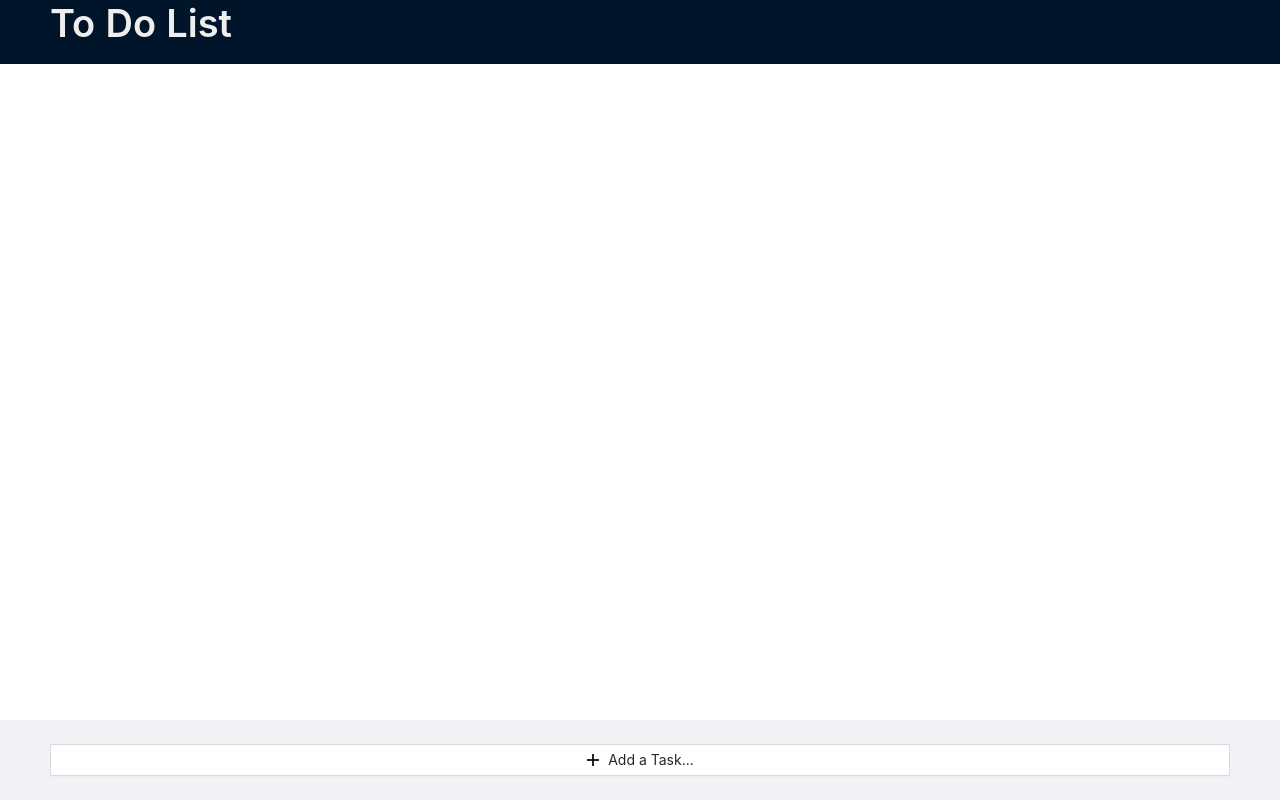
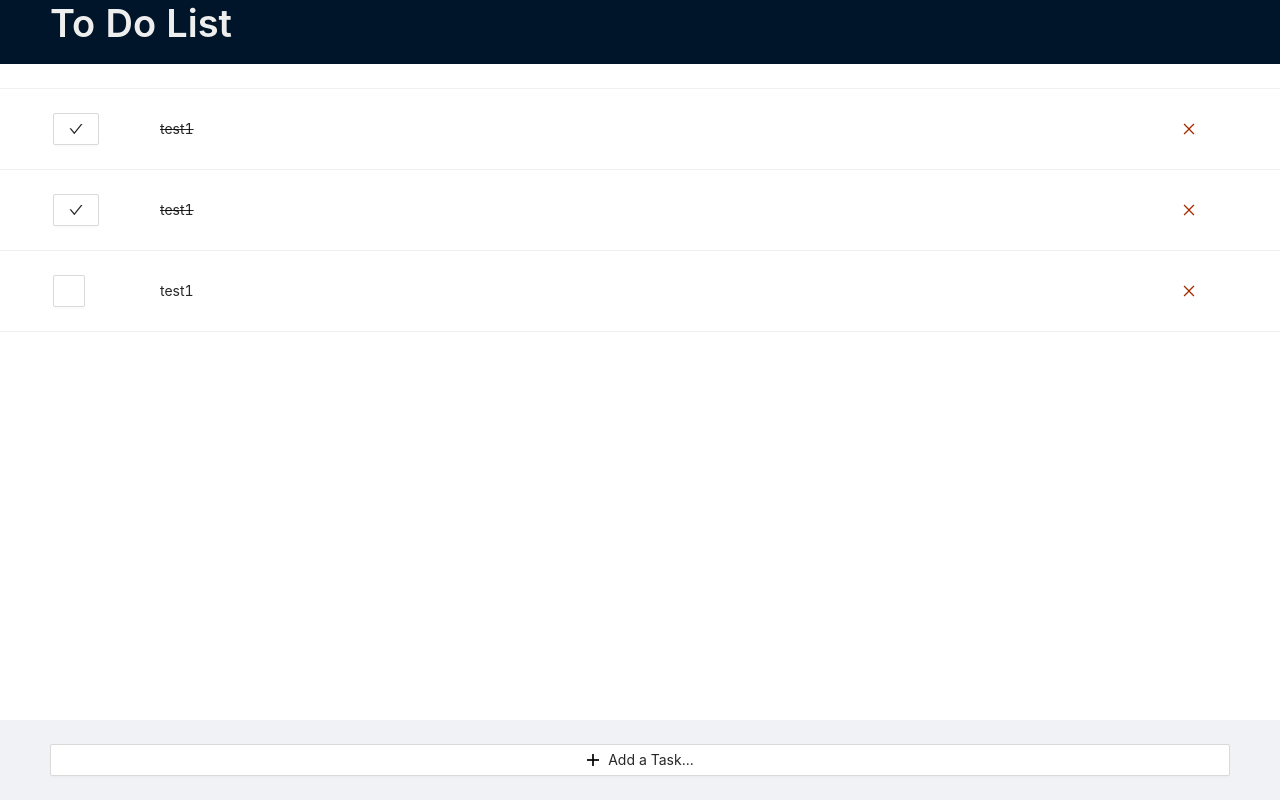
Before and after one commit to ifmoon/todo-front-react, a React (Create React App) app: page / in a window 1280 px wide. Built offline with nearby package versions, Linux system fonts and the light colour scheme.

Commit message:
implement task list

```diff
--- a/src/App.tsx
+++ b/src/App.tsx
@@ -1,10 +1,11 @@
 import { Layout, Typography } from 'antd';
 import React from 'react';
 
-import TaskAddContainer from './containers/TaskAddContainer';
+import { TaskAddContainer, TaskListContainer } from '@/containers';
 
 const { Title } = Typography;
 const { Header, Footer, Content } = Layout;
+
 const App = () => {
   return (
     <Layout style={{ backgroundColor: '#fff' }}>
@@ -19,7 +20,9 @@ const App = () => {
           To Do List
         </Title>
       </Header>
-      <Content style={{ margin: '64px 0px 80px 0px' }} />
+      <Content style={{ margin: '64px 0px 80px 0px' }}>
+        <TaskListContainer />
+      </Content>
       <Footer
         style={{
           position: 'fixed',
--- /dev/null
+++ b/src/components/TaskList.tsx
@@ -0,0 +1,22 @@
+import { Divider } from 'antd';
+import React from 'react';
+
+import { Todo } from '@/types';
+
+import Task from './Task';
+
+const TaskList = ({ tasks }: { tasks: Todo[] }) => {
+  return (
+    <>
+      {tasks.map(({ id, isCompleted, text }, index) => (
+        <>
+          {index === 0 && <Divider />}
+          <Task key={id} isCompleted={isCompleted} text={text} />
+          <Divider />
+        </>
+      ))}
+    </>
+  );
+};
+
+export default TaskList;
--- /dev/null
+++ b/src/components/index.ts
@@ -0,0 +1,3 @@
+export { default as TaskAddButton } from './TaskAddButton';
+export { default as TaskAddModal } from './TaskAddModal';
+export { default as TaskList } from './TaskList';
--- a/src/containers/TaskAddContainer.tsx
+++ b/src/containers/TaskAddContainer.tsx
@@ -1,7 +1,6 @@
 import React, { useState } from 'react';
 
-import TaskAddButton from '@/components/TaskAddButton';
-import TaskAddModal from '@/components/TaskAddModal';
+import { TaskAddButton, TaskAddModal } from '@/components';
 
 const TaskAddContainer = () => {
   const [active, setActive] = useState(false);
--- /dev/null
+++ b/src/containers/TaskListContainer.tsx
@@ -0,0 +1,19 @@
+import React from 'react';
+
+import { TaskList } from '@/components';
+
+const tasks = [
+  { id: 1, isCompleted: true, text: 'test1' },
+  { id: 2, isCompleted: true, text: 'test1' },
+  { id: 1, isCompleted: false, text: 'test1' },
+];
+
+const TaskListContainer = () => {
+  return (
+    <>
+      <TaskList tasks={tasks} />
+    </>
+  );
+};
+
+export default TaskListContainer;
--- /dev/null
+++ b/src/containers/index.ts
@@ -0,0 +1,2 @@
+export { default as TaskAddContainer } from './TaskAddContainer';
+export { default as TaskListContainer } from './TaskListContainer';
```
